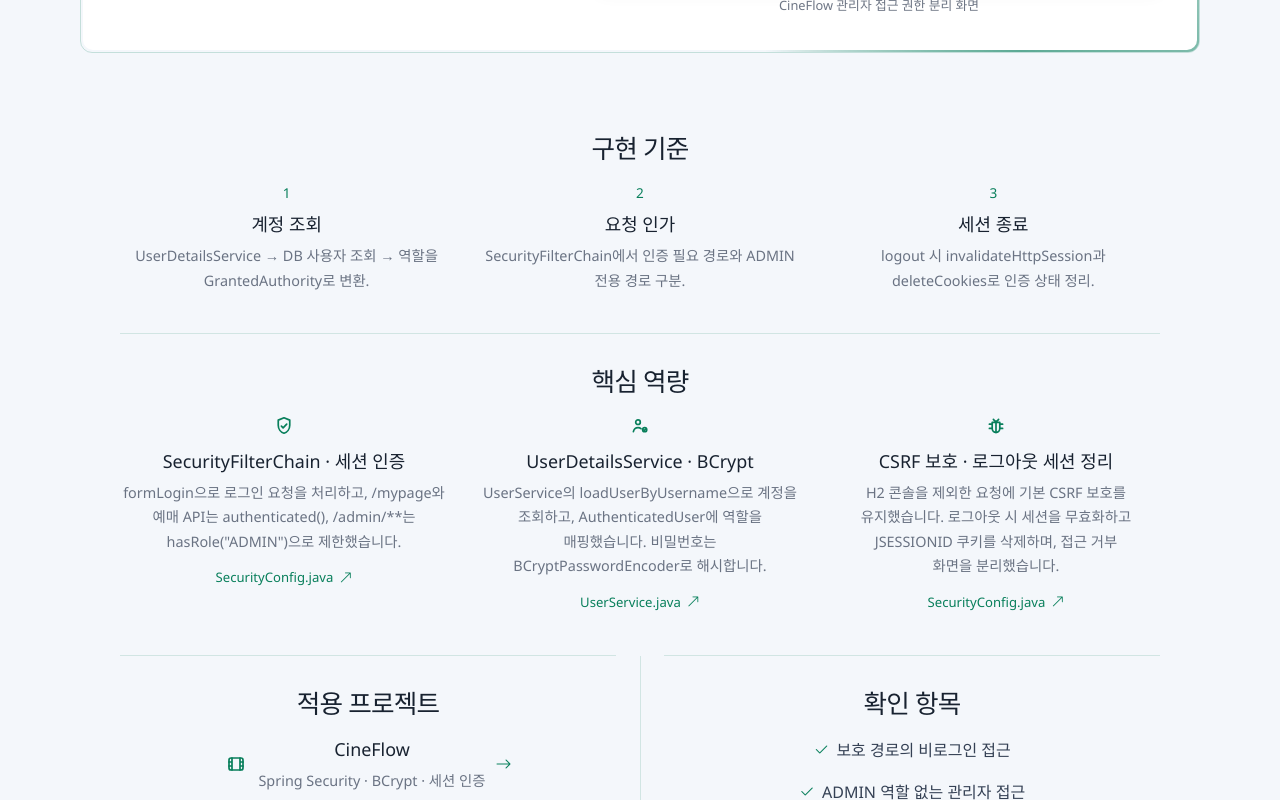
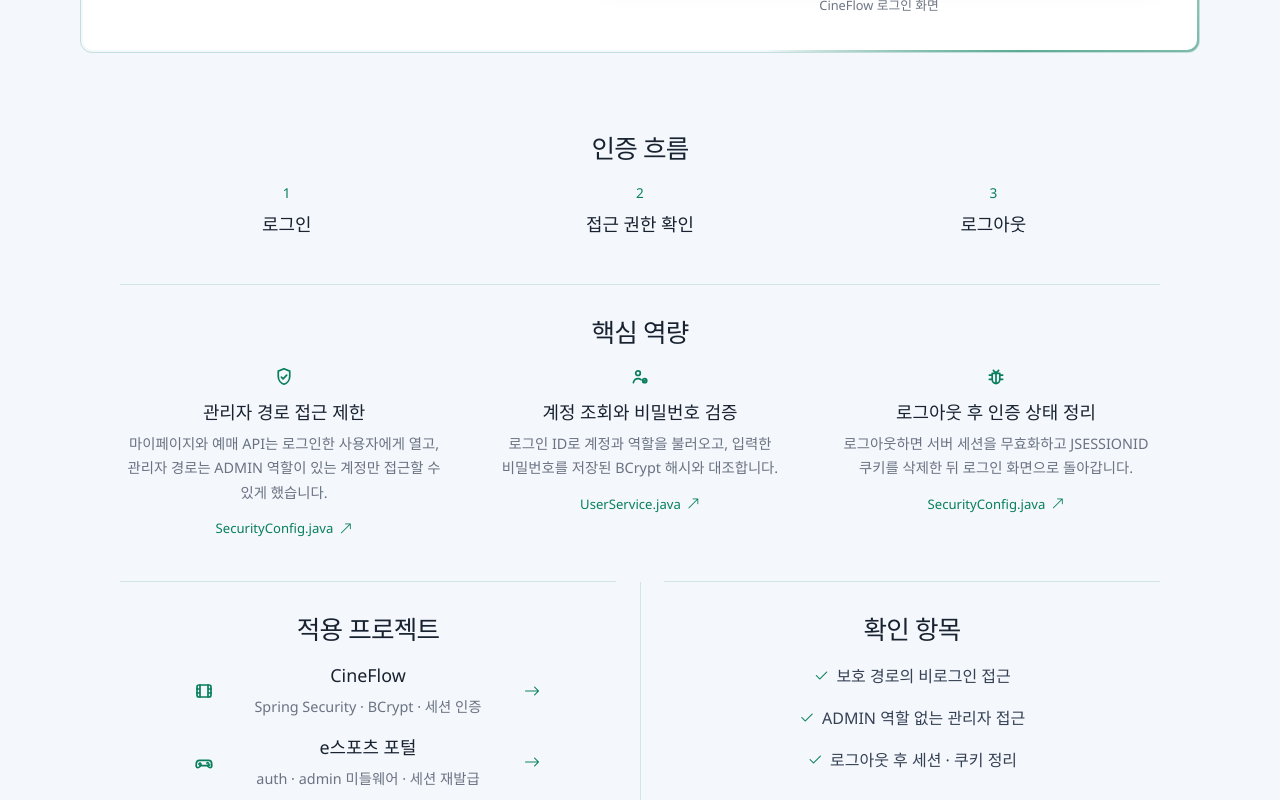
Before and after one commit to allen8524/allen8524.github.io, a React (Vite) app: page /#/services/auth in a window 1280 px wide. Shown: the part 560-1360 px from the top of the page. Built offline with nearby package versions, Linux system fonts and the light colour scheme.

Commit message:
Refine authentication capability detail

```diff
--- a/src/data/services.ts
+++ b/src/data/services.ts
@@ -7,14 +7,14 @@ export const services: ServiceDetail[] = [
     summary: "Spring Security · 세션 인증 · BCrypt · 관리자 권한 제어",
     introduction: "로그인 세션을 관리하고 사용자와 관리자의 접근 범위를 구분합니다.",
     icon: "shield",
-    image: "assets/img/portfolio/cineflow-admin.png",
-    imageAlt: "CineFlow 관리자 접근 권한 분리 화면",
+    image: "assets/img/portfolio/cineflow-login.png",
+    imageAlt: "CineFlow 로그인 화면",
     features: [
       {
         icon: "shield",
-        title: "SecurityFilterChain · 세션 인증",
+        title: "관리자 경로 접근 제한",
         description:
-          'formLogin으로 로그인 요청을 처리하고, /mypage와 예매 API는 authenticated(), /admin/**는 hasRole("ADMIN")으로 제한했습니다.',
+          "마이페이지와 예매 API는 로그인한 사용자에게 열고, 관리자 경로는 ADMIN 역할이 있는 계정만 접근할 수 있게 했습니다.",
         source: {
           label: "SecurityConfig.java",
           url: "https://github.com/allen8524/cineflow-spring-boot/blob/main/src/main/java/com/cineflow/config/SecurityConfig.java",
@@ -22,9 +22,9 @@ export const services: ServiceDetail[] = [
       },
       {
         icon: "user",
-        title: "UserDetailsService · BCrypt",
+        title: "계정 조회와 비밀번호 검증",
         description:
-          "UserService의 loadUserByUsername으로 계정을 조회하고, AuthenticatedUser에 역할을 매핑했습니다. 비밀번호는 BCryptPasswordEncoder로 해시합니다.",
+          "로그인 ID로 계정과 역할을 불러오고, 입력한 비밀번호를 저장된 BCrypt 해시와 대조합니다.",
         source: {
           label: "UserService.java",
           url: "https://github.com/allen8524/cineflow-spring-boot/blob/main/src/main/java/com/cineflow/service/UserService.java",
@@ -32,32 +32,20 @@ export const services: ServiceDetail[] = [
       },
       {
         icon: "bug",
-        title: "CSRF 보호 · 로그아웃 세션 정리",
+        title: "로그아웃 후 인증 상태 정리",
         description:
-          "H2 콘솔을 제외한 요청에 기본 CSRF 보호를 유지했습니다. 로그아웃 시 세션을 무효화하고 JSESSIONID 쿠키를 삭제하며, 접근 거부 화면을 분리했습니다.",
+          "로그아웃하면 서버 세션을 무효화하고 JSESSIONID 쿠키를 삭제한 뒤 로그인 화면으로 돌아갑니다.",
         source: {
           label: "SecurityConfig.java",
           url: "https://github.com/allen8524/cineflow-spring-boot/blob/main/src/main/java/com/cineflow/config/SecurityConfig.java",
         },
       },
     ],
-    processTitle: "구현 기준",
+    processTitle: "인증 흐름",
     processSteps: [
-      {
-        title: "계정 조회",
-        description:
-          "UserDetailsService → DB 사용자 조회 → 역할을 GrantedAuthority로 변환.",
-      },
-      {
-        title: "요청 인가",
-        description:
-          "SecurityFilterChain에서 인증 필요 경로와 ADMIN 전용 경로 구분.",
-      },
-      {
-        title: "세션 종료",
-        description:
-          "logout 시 invalidateHttpSession과 deleteCookies로 인증 상태 정리.",
-      },
+      { title: "로그인" },
+      { title: "접근 권한 확인" },
+      { title: "로그아웃" },
     ],
     evidenceTitle: "적용 프로젝트",
     evidence: [
--- a/src/pages/ServiceDetailPage.tsx
+++ b/src/pages/ServiceDetailPage.tsx
@@ -139,9 +139,11 @@ function ServiceDetailPage() {
                     <h3 className="service-process-title">
                       {formatMiddleDotSpacing(step.title)}
                     </h3>
-                    <p className="service-process-description">
-                      {formatMiddleDotSpacing(step.description)}
-                    </p>
+                    {step.description && (
+                      <p className="service-process-description">
+                        {formatMiddleDotSpacing(step.description)}
+                      </p>
+                    )}
                   </li>
                 ))}
               </ProcessList>
--- a/src/styles/service-detail.css
+++ b/src/styles/service-detail.css
@@ -131,8 +131,9 @@
 }
 
 .service-evidence-card {
-  grid-template-columns: auto minmax(0, max-content) auto;
-  justify-content: center;
+  grid-template-columns: 24px minmax(0, 1fr) 24px;
+  width: min(100%, 22rem);
+  margin-inline: auto;
   align-items: center;
   gap: 10px;
 }
--- a/src/types/service.ts
+++ b/src/types/service.ts
@@ -42,7 +42,7 @@ export type ServiceDetail = {
   imageAlt: string;
   features: ServiceFeature[];
   processTitle: string;
-  processSteps: ServiceStep[];
+  processSteps: { title: string; description?: string }[];
   processOrdered?: boolean;
   alternateProcess?: ServiceStep;
   evidenceTitle: string;
```
Also changed, not shown: assets/img/portfolio/cineflow-login.png (added).
